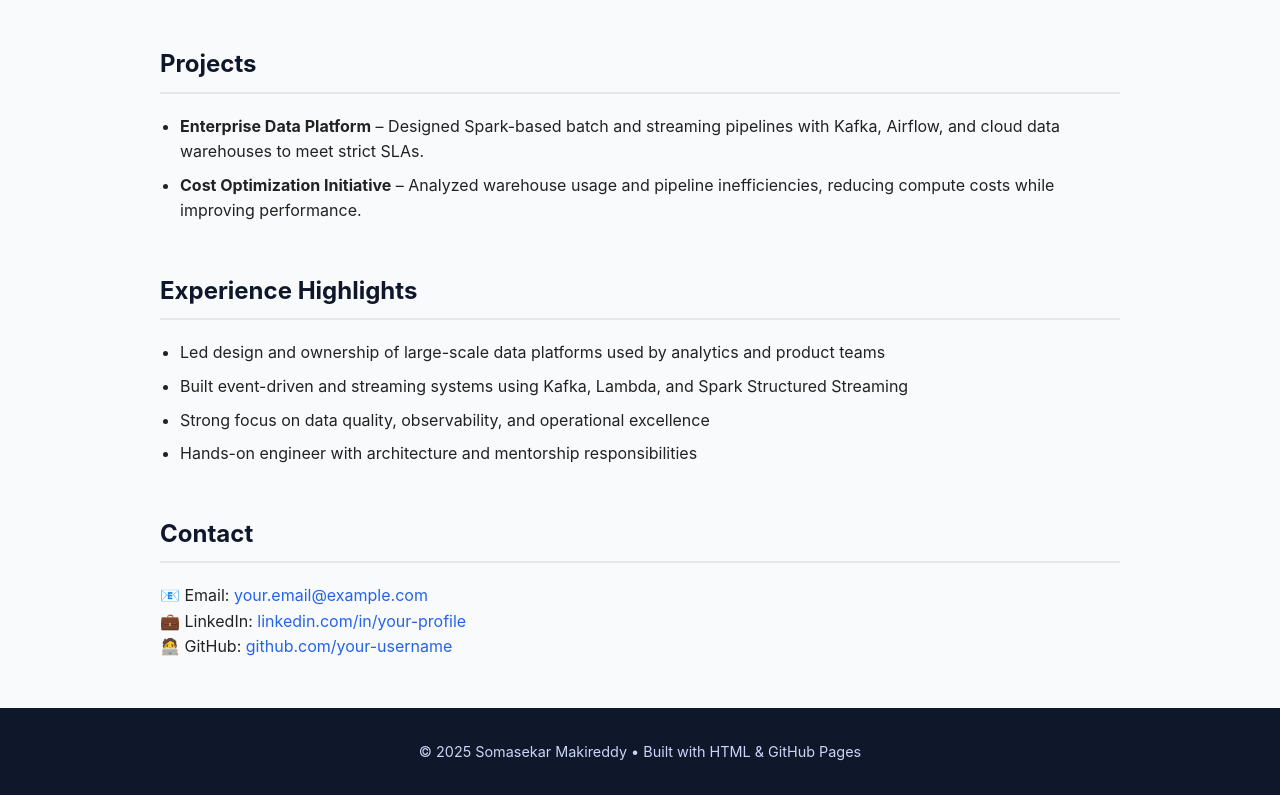
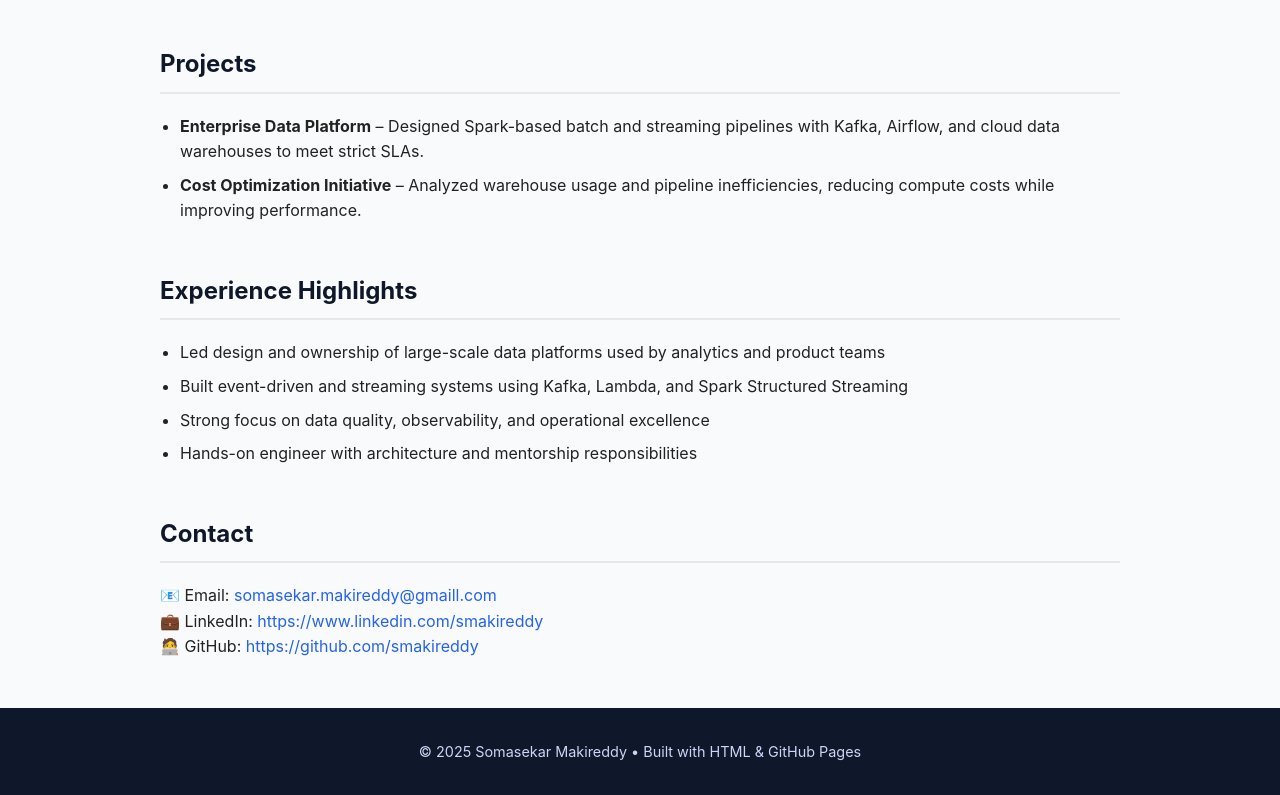
Before and after one commit to smakireddy/smakireddy.github.io, a plain HTML site: page index.html in a window 1280 px wide. Shown: the part 653-1448 px from the top of the page. Drawn offline with Linux system fonts and the light colour scheme.

Commit message:
Update index.html

```diff
--- a/index.html
+++ b/index.html
@@ -143,9 +143,9 @@
     <section>
         <h2>Contact</h2>
         <p>
-            📧 Email: <a href="mailto:somasekar.makireddy@gmaill.com">your.email@example.com</a><br>
-            💼 LinkedIn: <a href="https://www.linkedin.com/smakireddy" target="_blank">linkedin.com/in/your-profile</a><br>
-            🧑‍💻 GitHub: <a href="https://github.com/smakireddy" target="_blank">github.com/your-username</a>
+            📧 Email: <a href="mailto:somasekar.makireddy@gmaill.com">somasekar.makireddy@gmaill.com</a><br>
+            💼 LinkedIn: <a href="https://www.linkedin.com/smakireddy" target="_blank">https://www.linkedin.com/smakireddy</a><br>
+            🧑‍💻 GitHub: <a href="https://github.com/smakireddy" target="_blank">https://github.com/smakireddy</a>
         </p>
     </section>
 
```
